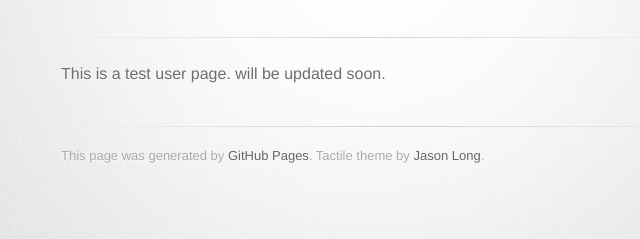
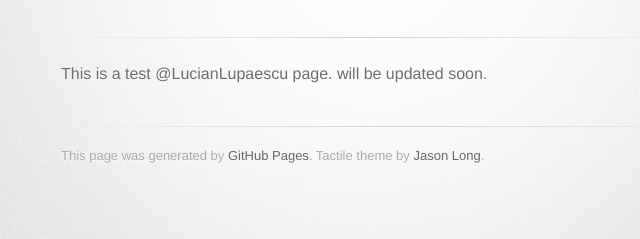
Before and after one commit to LucianLupaescu/lucianlupaescu.github.io, a plain HTML site: page index.html in a window 1280 px wide. Shown: the part 178-417 px from the top of the page, 269-909 px from the left. Drawn offline with Linux system fonts and the light colour scheme; a web font is replaced by a local one.

Commit message:
Update index.html

```diff
--- a/index.html
+++ b/index.html
@@ -29,7 +29,7 @@
         <hr>
 
         <section id="main_content">
-          <p>This is a test user page.
+          <p>This is a test @LucianLupaescu page.
 will be updated soon.</p>
         </section>
 
```
